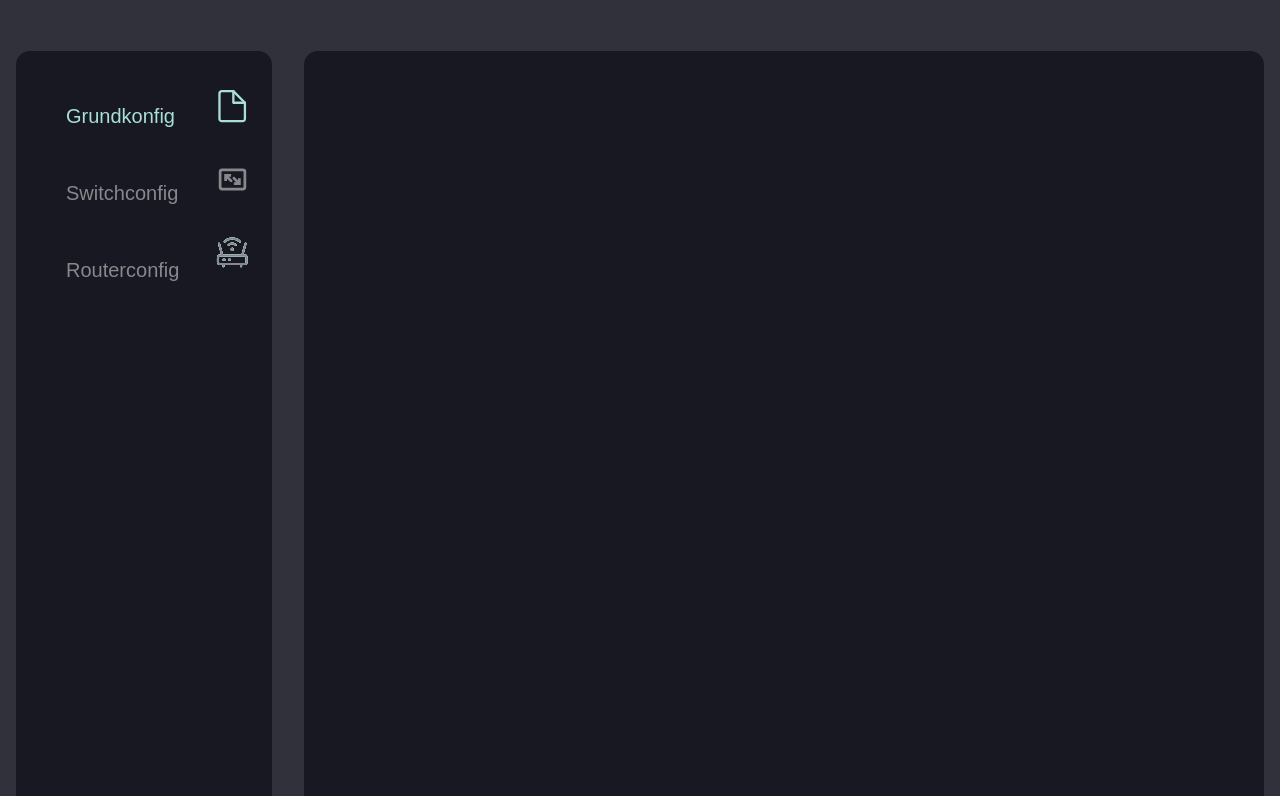
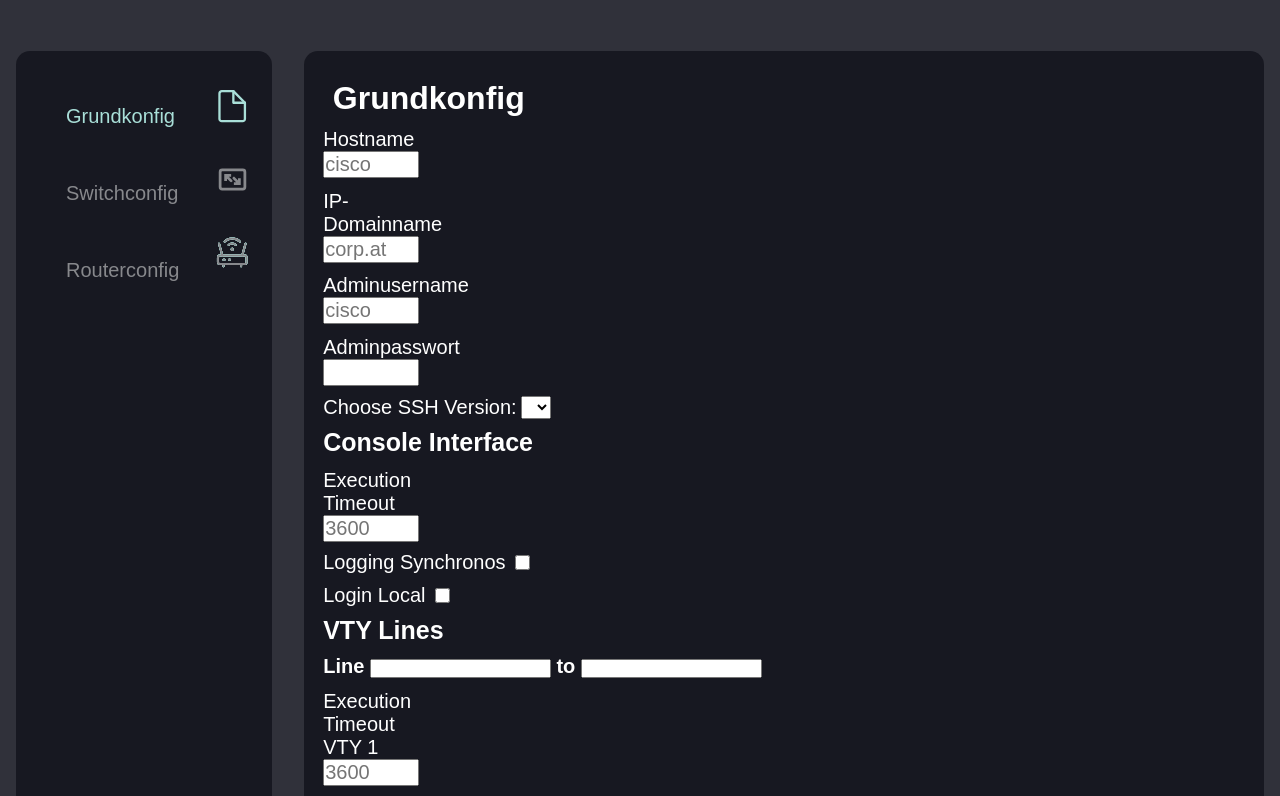
Before and after one commit to ZheDude/AutoConf, a SvelteKit app: page / in a window 1280 px wide. Shown: the top 796 px of the page. Built offline with nearby package versions, Linux system fonts and the light colour scheme.

Commit message:
improved Grundkonfig

```diff
--- a/src/lib/components/checkbox.svelte
+++ b/src/lib/components/checkbox.svelte
@@ -1,9 +1,10 @@
 <script>
     export let Heading
     export let name
+    export let isChecked
 </script>
 
 <div class="checkboxDiv">
 <label  for="{name}">{Heading}</label>
-<input type="checkbox" id="{name}" name="{name}" checked />
+<input type="checkbox" id="{name}" name="{name}" bind:checked={isChecked}/>
 </div>
--- a/src/lib/components/dropdown.svelte
+++ b/src/lib/components/dropdown.svelte
@@ -2,14 +2,14 @@
 	export let options;
 	export let fieldName;
     export let Heading;
+	export let value;
 </script>
 
 <div class="dropdownDiv">
 	<p>{Heading}</p>
-	<select id="dropdown{fieldName}" name="dropdown">
+	<select id="dropdown{fieldName}" name="dropdown" bind:value={value}>
         {#each options as option }
-        <option value="option1">{option}</option>
+        <option value={option}>{option}</option>
         {/each}
-
 	</select>
 </div>
--- a/src/lib/components/inputField.svelte
+++ b/src/lib/components/inputField.svelte
@@ -3,10 +3,15 @@
     export let type = "text";
     export let fieldName;
     export let placeholder;
+    export let value = '';
 </script>
 
 <div class="inputFieldDiv">
 <label for="{fieldName}">{fieldName}</label>
-<input placeholder="{placeholder}" id="{fieldName}" type="{type}">
 
+{#if type=== "text"}
+<input  bind:value={value} placeholder="{placeholder}" id="{fieldName}" type="text" >
+{:else}
+<input  bind:value={value} placeholder="{placeholder}" id="{fieldName}" type="password" >
+{/if}
 </div>
--- a/src/lib/components/vtyRange.svelte
+++ b/src/lib/components/vtyRange.svelte
@@ -1,17 +1,24 @@
 <script>
-	import '$lib/stylesheet.scss';
+	import '$lib/stylesheet.css';
 	import InputField from '$lib/components/inputField.svelte';
 	import Checkbox from '$lib/components/checkbox.svelte';
-
+	export let count;
+	export let attributes = {
+		startLine: '',
+		endLine: '',
+		execTimeout: '',
+		loggingSyn: '',
+		loginLocal: ''
+	}
 </script>
 
 
 <div class="vtyDiv">
 <h2 class="subSubHeading">
-	Line <input type="text" /> to
-	<input type="text" />
+	Line <input type="text" bind:value={attributes.startLine} /> to
+	<input type="text" bind:value={attributes.endLine} />
 </h2>
-<InputField type="text" placeholder="3600" fieldName="Execution Timeout"></InputField>
-<Checkbox name="syn" Heading="Logging Synchronos"></Checkbox>
-<Checkbox name="local" Heading="Login Local"></Checkbox>
+<InputField type="text" placeholder="3600" fieldName="Execution Timeout VTY {count}" bind:value={attributes.execTimeout}></InputField>
+<Checkbox name="syn VTY {count}" Heading="Logging Synchronos" bind:isChecked={attributes.loggingSyn}></Checkbox>
+<Checkbox name="local {count}" Heading="Login Local" bind:isChecked={attributes.loginLocal}></Checkbox>
 </div>
--- a/src/routes/+layout.svelte
+++ b/src/routes/+layout.svelte
@@ -1,5 +1,5 @@
 <script>
-	import '$lib/stylesheet.scss';
+	import '$lib/stylesheet.css';
 	/*
 	import IconContainer from '$lib/Icons/Navbar/iconContainer.svelte';
     */
--- a/src/routes/+page.svelte
+++ b/src/routes/+page.svelte
@@ -1,43 +1,149 @@
 <script>
-	import '$lib/stylesheet.scss';
+	import '$lib/stylesheet.css';
 	import InputField from '../lib/components/inputField.svelte';
 	import Dropdown from '../lib/components/dropdown.svelte';
 	import Checkbox from '../lib/components/checkbox.svelte';
 	import VtyDiv from '../lib/components/checkbox.svelte';
 	import VtyRange from '../lib/components/vtyRange.svelte';
 
-	let count = 1
-	function addVtyRange(){
+	let inputParams = {
+		hostname: '',
+		domain: '',
+		adminUser: '',
+		password: '',
+		sshVersion: '',
+		consoleExecTime: '',
+		consoleLoggingSyn: false,
+		consoleLoginLocal: false,
+		vtyRange1: {}
+	};
+
+	let generate = false;
+
+	let count = 1;
+	function addVtyRange() {
 		count += 1;
-		console.log(count)
+		let rangeName = 'vtyRange' + count
+		Object.assign(inputParams, {rangeName: {}})
+	}
+
+
+
+	function removeVtyRange() {
+		if (count !== 1) {
+			count -= 1;
+			delete inputParams['vtyRange' + count];
+		}
+	}
+
+	function getVtyRanges(){
+		let range = []
+		for ( let i=1; i <= count; i++){
+			range.push('vtyRange' + i);
+		}
+		return range;
+	}
+
+	function range(start, end) {
+		return Array.from({ length: end - start + 1 }, (_, i) => start + i);
+	}
+
+	function generateSkript() {
+		generate = true;
+		console.log(inputParams)
 	}
 </script>
 
 
-<div class="mainHeading">
-	<h1>Grundkonfig</h1>
-</div>
+
 <div id="parameterDivGrundkonfig">
-<InputField placeholder="cisco" type="text" fieldName="Hostname"/>
-<InputField placeholder="corp.at" type="text" fieldName="IP-Domainname"/>
-<InputField placeholder="cisco" type="text" fieldName="Adminusername"/>
-<InputField type="password" fieldName="Adminpasswort"/>
+	<div class="mainHeading">
+		<h1>Grundkonfig</h1>
+	</div>
+	<InputField
+		placeholder="cisco"
+		type="text"
+		fieldName="Hostname"
+		bind:value={inputParams.hostname}
+	/>
+	<InputField
+		placeholder="corp.at"
+		type="text"
+		fieldName="IP-Domainname"
+		bind:value={inputParams.domain}
+	/>
+	<InputField
+		placeholder="cisco"
+		type="text"
+		fieldName="Adminusername"
+		bind:value={inputParams.adminUser}
+	/>
+	<InputField
+		placeholder=""
+		type="password"
+		fieldName="Adminpasswort"
+		bind:value={inputParams.password}
+	/>
 
-<Dropdown options={[1,2]} fieldName='SSH'Heading='Choose SSH Version:'  ></Dropdown>
+	<Dropdown
+		options={[1, 2]}
+		fieldName="SSH"
+		Heading="Choose SSH Version:"
+		bind:value={inputParams.sshVersion}
+	></Dropdown>
 
+	<h2 class="subHeading">Console Interface</h2>
+	<InputField
+		type="text"
+		placeholder="3600"
+		fieldName="Execution Timeout"
+		bind:value={inputParams.consoleExecTime}
+	></InputField>
+	<Checkbox name="syn" Heading="Logging Synchronos" bind:isChecked={inputParams.consoleLoggingSyn}
+	></Checkbox>
+	<Checkbox name="login" Heading="Login Local" bind:isChecked={inputParams.consoleLoginLocal}
+	></Checkbox>
 
-<h2 class="subHeading">Console Interface</h2>
-<InputField type="text" placeholder="3600" fieldName="Execution Timeout"></InputField>
-<Checkbox name="syn" Heading="Logging Synchronos"></Checkbox>
-<Checkbox name="login" Heading="Login Local"></Checkbox>
+	<div id="vtyMainDiv">
+		<h2 class="subHeading">VTY Lines</h2>
 
-<div id="vtyMainDiv">
-<h2 class="subHeading">VTY Lines</h2>
-{#each count as number }
-<VtyRange></VtyRange>
-{/each}
+		{#each range(1, count) as number}
+			<VtyRange count={number} bind:attributes={inputParams['vtyRange' + number]}></VtyRange>
+		{/each}
+	</div>
+
+	<button on:click={addVtyRange}>Add VTY Range</button>
+	<button on:click={removeVtyRange}>Remove VTY Range</button>
+	<br />
+	<button on:click={generateSkript}>Generate Skript</button>
+
 
 </div>
 
-<button on:click={addVtyRange}>Add VTY Range</button>
-</div>
+{#if generate}
+	<div id="textAreaDiv">
+		<p>en</p>
+		<p>configure terminal</p>
+		<p>hostname {inputParams.hostname}</p>
+		<p>no ip domain-lookup</p>
+		<p>ip domain-name {inputParams.domain}</p>
+		<p>username {inputParams.adminUser} priv 15</p>
+		<p>username {inputParams.adminUser} algorithm-type scrypt secret {inputParams.password}</p>
+		<p>crypto key generate rsa usage-keys modulus 1024</p>
+		<p>ip ssh version {inputParams.sshVersion}</p>
+
+		<p>line con 0</p>
+		<p>exec-timeout {inputParams.consoleExecTime}</p>
+		<p>{inputParams.consoleLoggingSyn ? "logging syn" : ''}</p>
+		<p>{inputParams.consoleLoginLocal ? "login local" : ''}</p>
+
+		{#each getVtyRanges() as range}
+		<p>line vty {inputParams[range].startLine} {inputParams[range].endLine}</p>
+		<p>exec-timeout {inputParams[range].execTimeout}</p>
+		<p>{inputParams[range].loggingSyn ? "logging syn" : ''}</p>
+		<p>{inputParams[range].loginLocal ? "login local" : ''}</p>
+		<br>
+		{/each}
+
+	</div>
+	{/if}
```
Also changed, not shown: src/lib/stylesheet.css.
